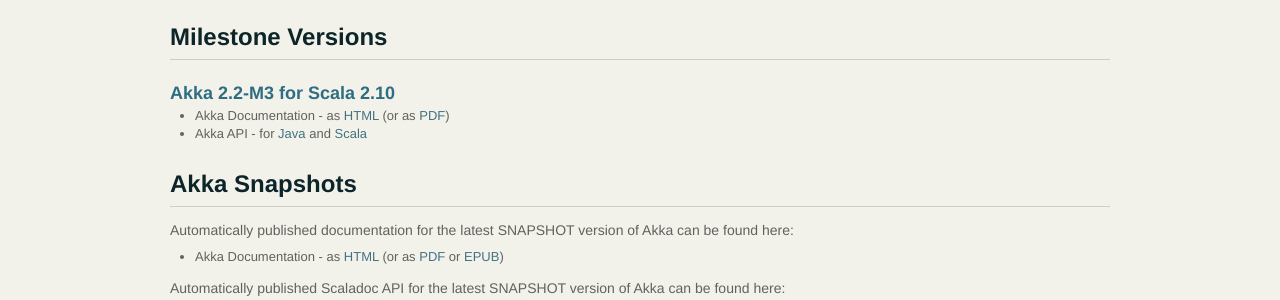
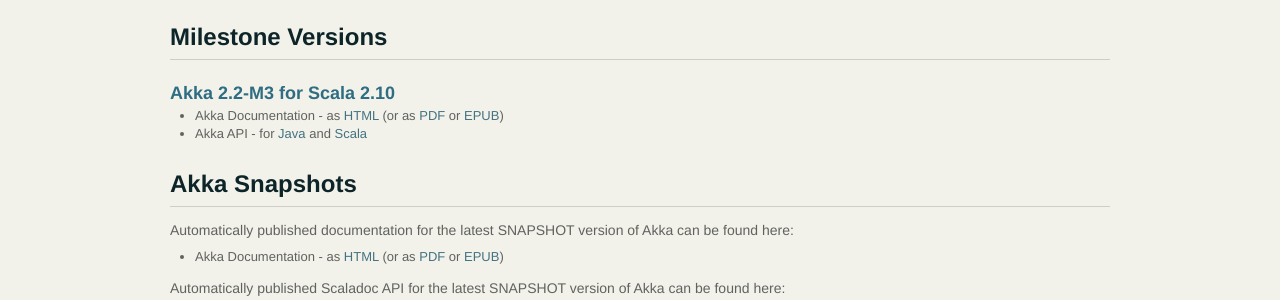
Before and after one commit to raboof/akka.github.com, a Jekyll site: the page built from docs/index.md, in a window 1280 px wide. Shown: the part 470-770 px from the top of the page. Built offline with Jekyll 4.4.1, drawn with Linux system fonts in a browser that asks for light colours.

Commit message:
link to 2.2-M3 epub docs

```diff
--- a/docs/index.md
+++ b/docs/index.md
@@ -28,7 +28,7 @@
 
 ### Akka 2.2-M3 for Scala 2.10
 
-* Akka Documentation - as [HTML](http://doc.akka.io/docs/akka/2.2-M3) (or as [PDF](http://doc.akka.io/docs/akka/2.2-M3/Akka.pdf))
+* Akka Documentation - as [HTML](http://doc.akka.io/docs/akka/2.2-M3) (or as [PDF](http://doc.akka.io/docs/akka/2.2-M3/Akka.pdf) or [EPUB](http://doc.akka.io/docs/akka/2.2-M3/Akka.epub))
 * Akka API - for  [Java](http://doc.akka.io/japi/akka/2.2-M3/) and [Scala](http://doc.akka.io/api/akka/2.2-M3/)
 
 ## Akka Snapshots
```
